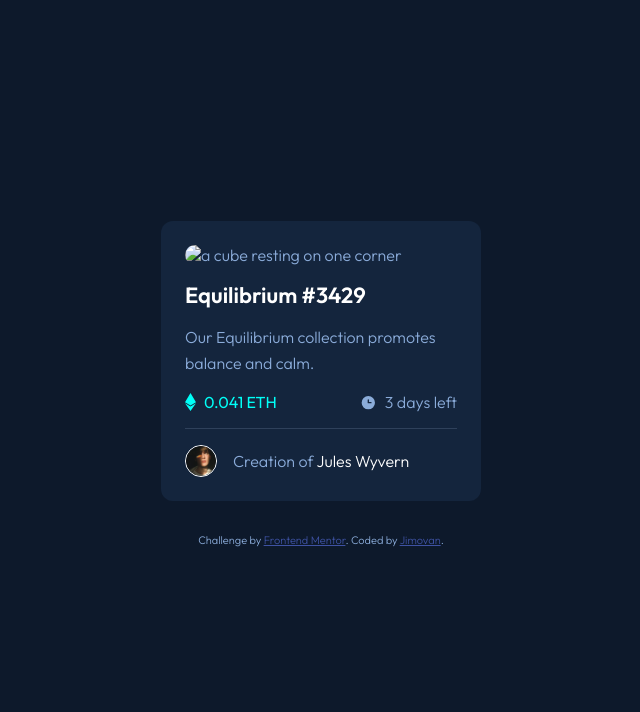
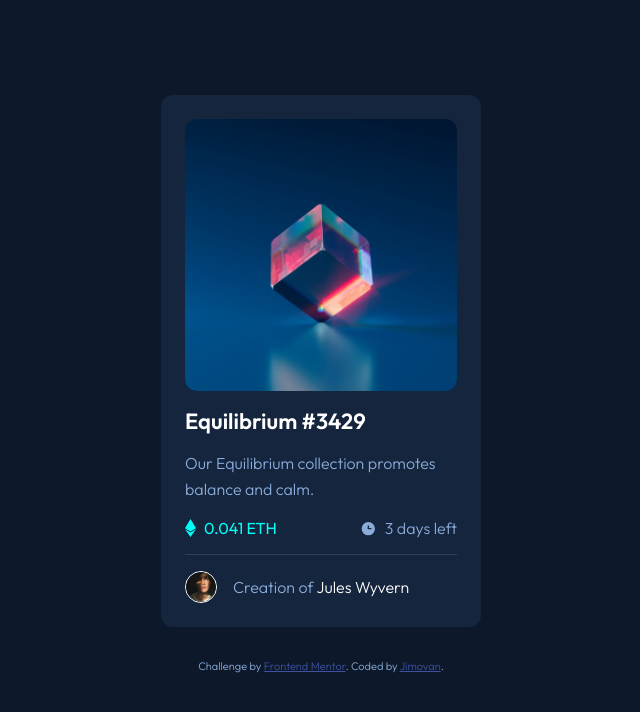
Before and after one commit to jimovan/nft-preview-card-component-main, a plain HTML site: page index.html in a window 1280 px wide. Shown: the whole page, without its empty margins (319-959 px from the left). Drawn offline with Linux system fonts and the light colour scheme; the site is published under a folder, as on GitHub Pages, so addresses that start at the root find nothing.

Commit message:
Update index.html

```diff
--- a/index.html
+++ b/index.html
@@ -24,7 +24,7 @@
     <article class="card">
 
       <div class="card__img-container">
-        <img class="card__img" src="/images/image-equilibrium.jpg" alt="a cube resting on one corner">
+        <img class="card__img" src="images/image-equilibrium.jpg" alt="a cube resting on one corner">
         <div class="img-overlay">
           <img src="images/icon-view.svg" class="img-icon">
         </div>
```
